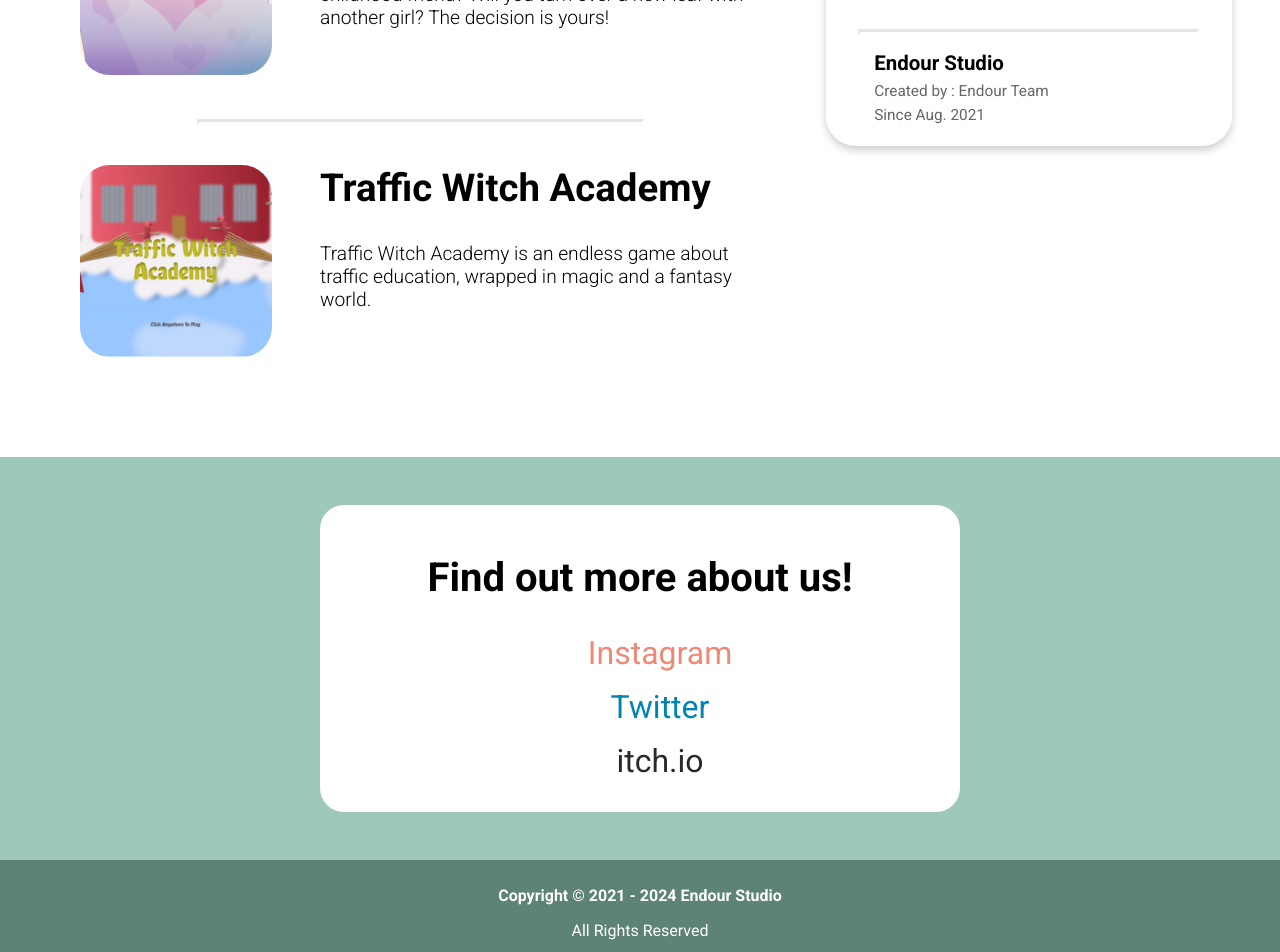
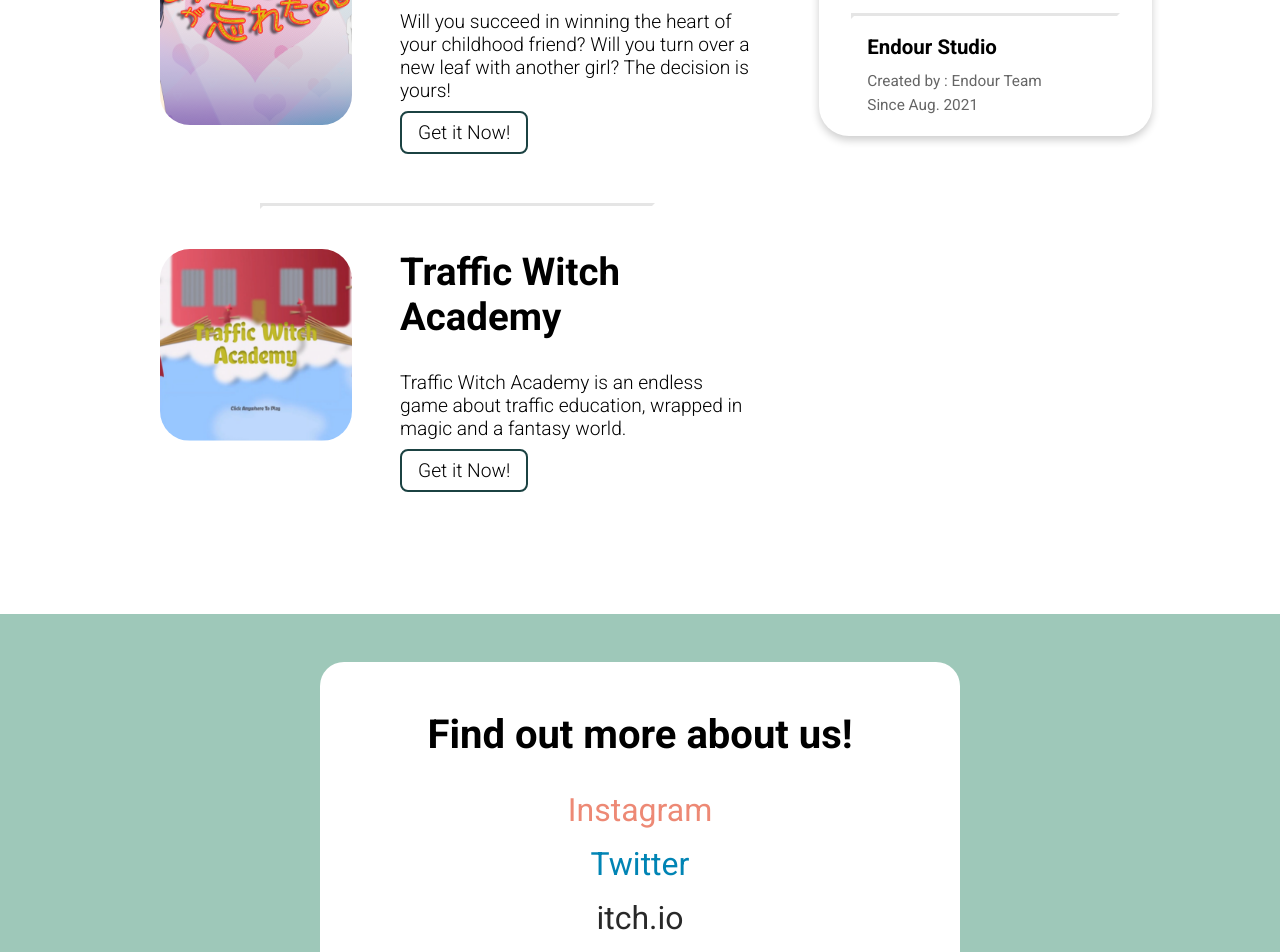
Before and after one commit to shizucc/Endour-Studio, a React (Vite) app: page / in a window 1280 px wide. Shown: the part 1080-2032 px from the top of the page. Built offline with nearby package versions, Linux system fonts and the light colour scheme.

Commit message:
finishing

```diff
--- a/src/components/header/header.module.css
+++ b/src/components/header/header.module.css
@@ -43,6 +43,10 @@
 .navigationMenu > li > a {
     color: white;
     text-decoration: none;
+
+    &:hover{
+        font-size: 1.1rem;
+    }
 }
 
 .hamburgerIcon{
--- a/src/pages/Home/components/about/About.jsx
+++ b/src/pages/Home/components/about/About.jsx
@@ -1,38 +1,21 @@
 import classes from "./about.module.css";
+import { SOCIAL_MEDIA_LIST } from "./list_social_media";
 export default function About({ ...props }) {
   return (
     <section {...props} className={classes.container}>
       <div className={classes.socialMedia}>
         <h1>Find out more about us!</h1>
-        <ul>
-          <li>
+        {SOCIAL_MEDIA_LIST.map((socialMedia) => (
+          <p key={socialMedia.title}>
             <a
               target="_blank"
-              href="https://www.instagram.com/endour.std/"
-              style={{ color: "#ED8975" }}
+              href={socialMedia.url}
+              style={{ color: socialMedia.colorTheme }}
             >
-              Instagram
+              {socialMedia.title}
             </a>
-          </li>
-          <li>
-            <a
-              target="_blank"
-              href="https://twitter.com/endour_studio"
-              style={{ color: "#0084B4" }}
-            >
-              Twitter
-            </a>
-          </li>
-          <li>
-            <a
-              target="_blank"
-              href="https://endourstudio.itch.io/"
-              style={{ color: "#292929" }}
-            >
-              itch.io
-            </a>
-          </li>
-        </ul>
+          </p>
+        ))}
       </div>
     </section>
   );
--- a/src/pages/Home/components/about/about.module.css
+++ b/src/pages/Home/components/about/about.module.css
@@ -2,6 +2,7 @@
     background-color:#9EC8B9;
     padding-inline: 2rem;
     padding-block: 3rem;
+
 }
 
 .socialMedia{
@@ -11,21 +12,26 @@
     background-color: white;
     border-radius: 1.5rem;
     max-width: 40rem;
+    min-height: 20rem;
     padding: 1rem;
 }
 .socialMedia h1 {
     font-size: clamp(1.5rem, 4vw, 2.5rem);
 }
 
-.socialMedia ul {
-    list-style: none;
+.socialMedia  a{
+    text-decoration: none;
+    font-size: clamp(1rem,3vw,2rem);
+    transition: transform 0.3s, padding 0.3s;
+
+    &:hover , &:active {
+        font-size: clamp(1.1rem,3.1vw,2.1rem);
+        transform: scale(1.1);
+    }
 }
 
-.socialMedia li {
-    margin: 1rem;
-}
-
-.socialMedia ul li a{
-    text-decoration: none;
-    font-size: clamp(1rem,3vw,2rem);
-}
+@media only screen and (max-width: 768px) {
+    .socialMedia{
+        min-height: 0;
+    }
+  }
--- /dev/null
+++ b/src/pages/Home/components/about/list_social_media.js
@@ -0,0 +1,17 @@
+export const SOCIAL_MEDIA_LIST = [
+  {
+    title: "Instagram",
+    url: "https://www.instagram.com/endour.std/",
+    colorTheme: "#ED8975",
+  },
+  {
+    title: "Twitter",
+    url: "https://twitter.com/endour_studio",
+    colorTheme: "#0084B4",
+  },
+  {
+    title: "itch.io",
+    url: "https://endourstudio.itch.io/",
+    colorTheme: "#292929",
+  },
+];
--- a/src/pages/Home/components/catalog/Game.jsx
+++ b/src/pages/Home/components/catalog/Game.jsx
@@ -1,13 +1,22 @@
-import styles from './game.module.css';
+import styles from "./game.module.css";
 
 function GameDetails({ title, cover, url, desc }) {
   return (
     <>
       <div className={styles.gameDetails}>
-        <a href={url}><img className={styles.gameCover} src={cover} alt={"Cover Image"}/></a>
+        <a href={url}>
+          <img className={styles.gameCover} src={cover} alt={"Cover Image"} />
+        </a>
         <div className={styles.gameText}>
-          <a href={url}><h1>{title}</h1></a>
+          <a href={url}>
+            <h1>{title}</h1>
+          </a>
           <p>{desc}</p>
+          <p>
+            <a className={styles.gameDownload} href={url}>
+              Get it Now!
+            </a>
+          </p>
         </div>
       </div>
     </>
@@ -15,15 +24,16 @@
 }
 
 export default function Game({ title, cover, desc, url, isLast }) {
-  return isLast ?
+  return isLast ? (
     <div className={styles.gameBox}>
       <GameDetails title={title} cover={cover} desc={desc} url={url} />
     </div>
-  :
+  ) : (
     <>
       <div className={styles.gameBox}>
         <GameDetails title={title} cover={cover} desc={desc} url={url} />
         <hr />
       </div>
     </>
+  );
 }
--- a/src/pages/Home/components/catalog/catalog.module.css
+++ b/src/pages/Home/components/catalog/catalog.module.css
@@ -1,6 +1,7 @@
 .container {
     background-color: white;
-    padding: 3rem;
+    padding-inline : 8rem;
+    padding-block: 4rem;
     display: flex;
 }
 .title {
@@ -17,3 +18,9 @@
         display: block;
     }
 }
+@media (max-width: 768px) {
+    .container {
+        display: block;
+        padding-inline: 2rem;
+    }
+}
--- a/src/pages/Home/components/catalog/game.module.css
+++ b/src/pages/Home/components/catalog/game.module.css
@@ -6,7 +6,9 @@
         border-width: 3px;
         opacity: 30%;
         width: 60%;
+
     }
+
 }
 .gameDetails {
     display: flex;
@@ -24,17 +26,31 @@
     padding-left: 3rem;
     h1 {
         margin-top: 0;
-        font-size: clamp(1.5rem, 3vw, 3rem);
+        font-size: clamp(1.5rem, 3vw, 2.5rem);
     }
     p {
         font-weight: 300;
-        font-size: clamp(1.2rem, 1.5vw, 2rem);
+        font-size: clamp(1.2rem, 1.5vw, 1.5rem);
     }
     a {
         color: black;
         text-decoration: none;
     }
 }
+.gameDownload {
+    border: 0.15rem solid #1B4242;
+    padding-block: 0.5rem;
+    padding-inline: 1rem;
+    border-radius: 0.5rem;
+    text-decoration: none;
+    transition: transform 0.3s, padding 0.3s;
+
+    &:hover , &:active{
+        background-color: #5c8374;
+    }
+
+}
+
 
 @media (max-width: 960px) {
     .gameBox {
@@ -46,6 +62,7 @@
     .gameBox {
         width: 60vw;
         margin: 0 auto;
+        margin-bottom: 3rem;
     }
     .gameDetails {
         display: inline;
--- a/src/pages/Home/components/catalog/list_games.js
+++ b/src/pages/Home/components/catalog/list_games.js
@@ -2,19 +2,22 @@
   {
     title: "Lykaia",
     cover: "src/pages/Home/assets/gamecover_lykaia.png",
-        description: "Lykaia is an action game with a tower-defend gameplay concept where you play as a knight and a cowboy to protect a village by fighting hordes of werewolves.",
-        url: "#",
+    description:
+      "Lykaia is an action game with a tower-defend gameplay concept where you play as a knight and a cowboy to protect a village by fighting hordes of werewolves.",
+    url: "https://endourstudio.itch.io/lykaia",
   },
   {
     title: "Osareta",
     cover: "src/pages/Home/assets/gamecover_osareta.png",
-        description: "Will you succeed in winning the heart of your childhood friend? Will you turn over a new leaf with another girl? The decision is yours!",
-        url: "#",
+    description:
+      "Will you succeed in winning the heart of your childhood friend? Will you turn over a new leaf with another girl? The decision is yours!",
+    url: "https://endourstudio.itch.io/osananajimi-ga-wasureta",
   },
   {
     title: "Traffic Witch Academy",
     cover: "src/pages/Home/assets/gamecover_twa.png",
-        description: "Traffic Witch Academy is an endless game about traffic education, wrapped in magic and a fantasy world.",
+    description:
+      "Traffic Witch Academy is an endless game about traffic education, wrapped in magic and a fantasy world.",
     url: "#",
   },
-]
+];
--- a/src/pages/Home/components/catalog/sidebar.module.css
+++ b/src/pages/Home/components/catalog/sidebar.module.css
@@ -1,6 +1,7 @@
 .sidebarCard {
     padding-top: 1rem;
     width: 100%;
+    max-width: 50rem;
     text-align: center;
     box-shadow: 0 4px 8px 0 rgba(0,0,0,0.2);
     border-radius: 30px;
@@ -17,11 +18,13 @@
         font-weight: 600;
     }
     h1 {
-        font-size: clamp(1.5rem, 3vw, 3rem);
+        margin-top: 0;
+        margin-bottom: 0.3rem;
+        font-size: clamp(1.5rem, 3vw, 2.5rem);
     }
     p {
         font-weight: 300;
-        font-size: clamp(1.2rem, 2vw, 2rem);
+        font-size: clamp(1.2rem, 2vw, 1.5rem);
     }
 }
 .sidebarFooter {
@@ -37,12 +40,12 @@
     text-align: left;
     padding: 0 1rem 1rem 1rem;
     h2 {
-        font-size: clamp(1.2rem, 1.6vw, 2rem);
+        font-size: clamp(1.2rem, 1.6vw, 1.7rem);
         margin-top: 1rem;
-        margin-bottom: 0.4rem;
+        margin-bottom: 0.8rem;
     }
     p {
-        font-size: clamp(0.9rem, 1.2vw, 1.6rem);
+        font-size: clamp(0.9rem, 1.2vw, 1.2rem);
         margin-top: 0.4rem;
         margin-bottom: 0.4rem;
         opacity: 60%;
--- a/src/pages/Home/components/intro/intro.module.css
+++ b/src/pages/Home/components/intro/intro.module.css
@@ -18,13 +18,13 @@
     flex-wrap: wrap-reverse;
     justify-content: center;
     align-items: center;
-    gap: 3rem;
+    column-gap: 3rem;
 }
 
 
 .title {
     color: white;
-    font-size: 64px;
+    font-size: clamp(3rem, 5vw, 5rem);
     margin-block: 0px;
     animation: slideInFromBottom 1.2s ease-out;
 }
```
Lines whose indentation alone changed are shown as unchanged.
